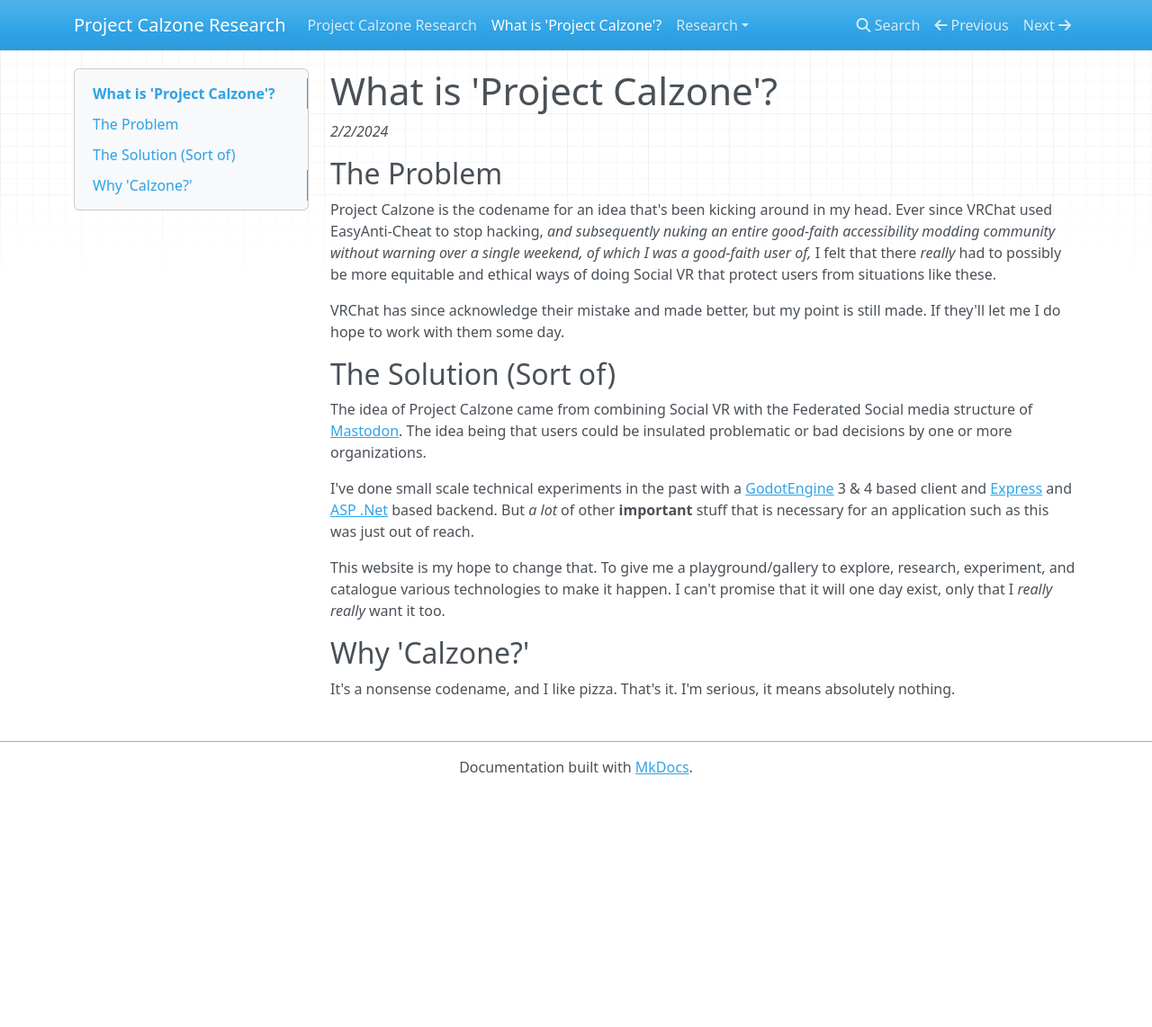
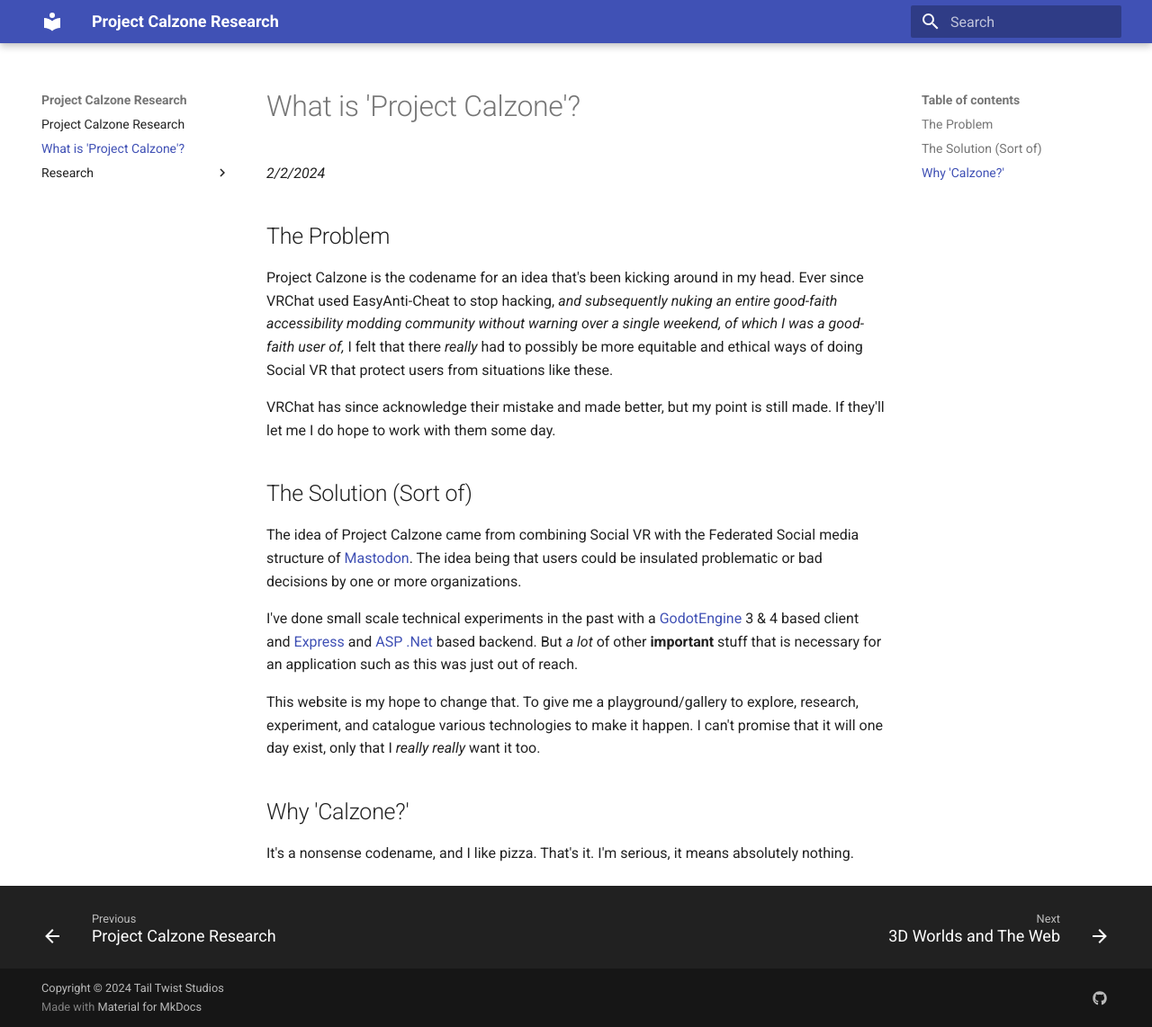
Before and after one commit to EhoNo1/Calzone-Research, an MkDocs documentation site: the page built from docs/Project Calzone.md, in a window 1280 px wide and 1142 px high. Shown: the whole window at 90% size. Built offline with MkDocs 1.6.1 and Material for MkDocs 9.7.7, drawn with Linux system fonts in a browser that asks for light colours; nearby versions of some CDN libraries.

```diff
--- a/mkdocs.yml
+++ b/mkdocs.yml
@@ -1 +1,11 @@
+---
 site_name: Project Calzone Research
+theme:
+  name: material
+  features:
+    - navigation.footer
+extra:
+  social:
+    - icon: fontawesome/brands/github
+      link: https://github.com/EhoNo1
+copyright: Copyright &copy; 2024 Tail Twist Studios
```
Also changed, not shown: docs/Research/3D Worlds and The Web.md (+23 -3 lines), docs/Project Calzone.md (renamed from docs/What is Project Calzone.md), docs/Research/GodotSuzane.png (added).
